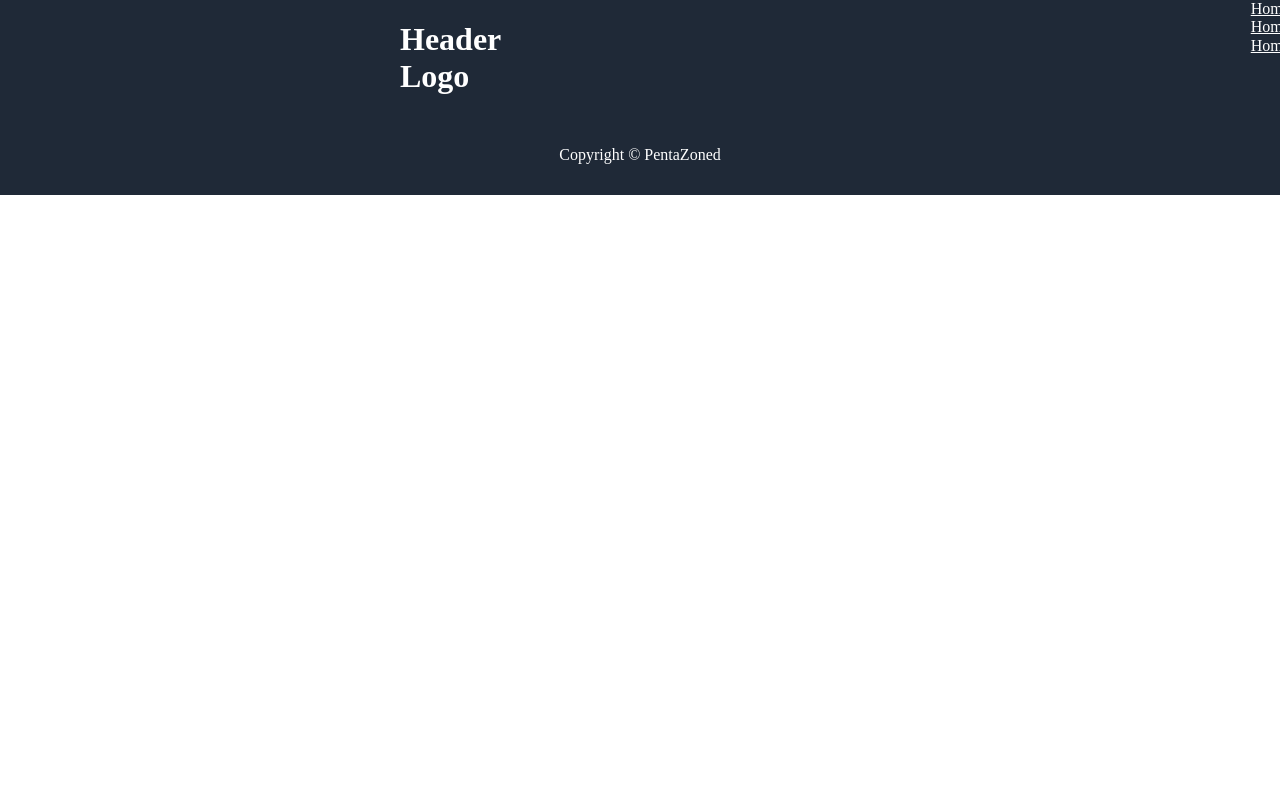
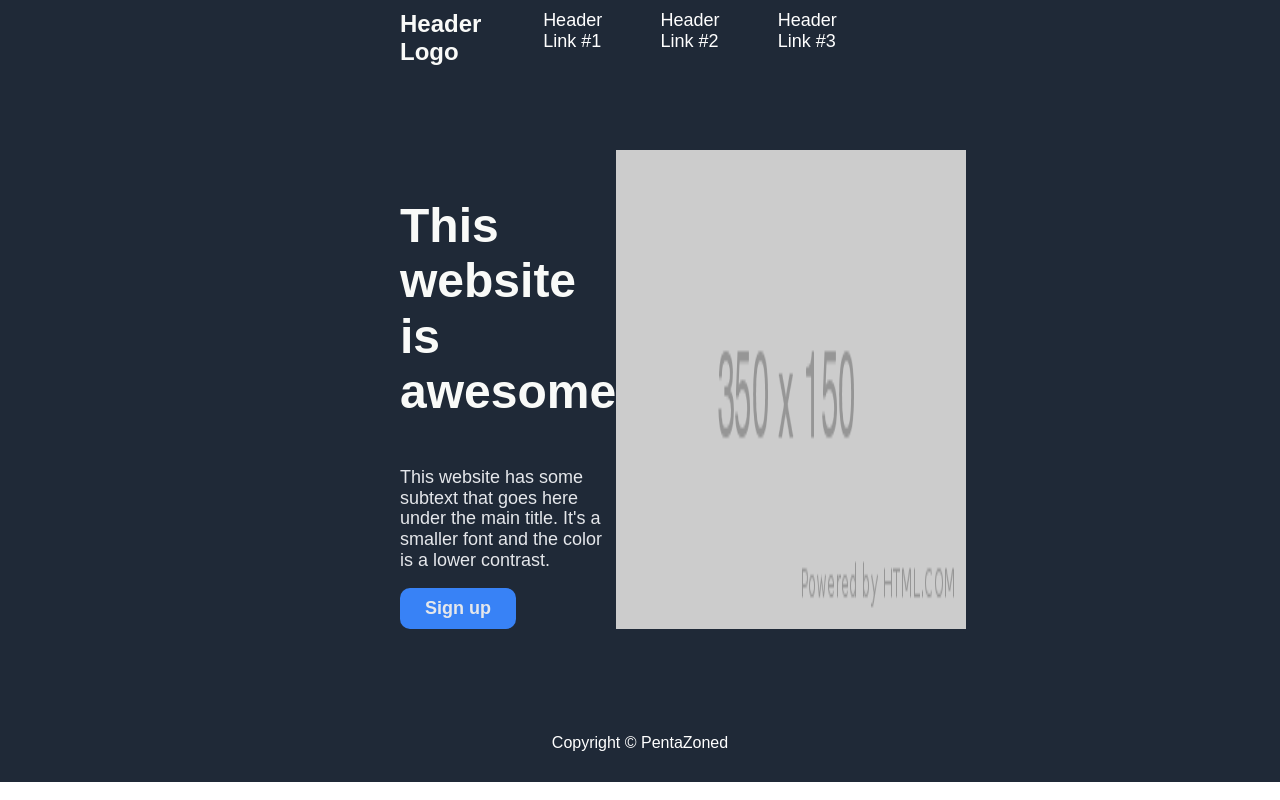
Before and after one commit to PentaZoned/Landing-Page-Practice, a plain HTML site: page index.html in a window 1280 px wide. Drawn offline with Linux system fonts and the light colour scheme.

Commit message:
added placeholder image, finished template hero

```diff
--- a/index.html
+++ b/index.html
@@ -11,14 +11,27 @@
 <body>
     <header>
         <div class="navbar">
-            <h1>Header Logo</h1>
+            <span class="logo">Header Logo</span>
             <nav>
-                <a href="#">Home</a>
-                <a href="#">Home</a>
-                <a href="#">Home</a>
+                <a href="#">Header Link #1</a>
+                <a href="#">Header Link #2</a>
+                <a href="#">Header Link #3</a>
             </nav>
         </div>
+
+        <div class="hero-content">
+            <div>
+                <p class="hero-main-text">This website is awesome</p>
+                <p class="hero-secondary-text">This website has some subtext that goes here under the main title. It's a smaller font and the color is a lower contrast.</p>
+                <button class="hero-button">Sign up</button>
+            </div>
+            <img src="placeholder.png" alt="placeholder image" loading="lazy">
+        </div>
     </header>
+
+    <main>
+
+    </main>
 
     <footer>Copyright &copy PentaZoned</footer>
 </body>
--- a/style.css
+++ b/style.css
@@ -1,3 +1,7 @@
+* {
+    font-family: sans-serif;
+}
+
 :root {
     --hero_footer_background: #1F2937;
 }
@@ -8,8 +12,15 @@ header {
     padding-right: 400px;
 }
 
+nav {
+    display: flex;
+}
+
 nav a {
     color: white;
+    text-decoration: none;
+    font-size: 18px;
+    padding: 10px 15px;
 }
 
 footer {
@@ -20,9 +31,40 @@ footer {
     padding-bottom: 30px;
 }
 
+.logo {
+    font-size: 24px;
+    color: #F9FAF8;
+    padding: 10px 15px 10px 0px;
+    font-weight: bold;
+}
+
 .navbar {
     color: white;
     display: flex;
-    justify-content: stretch;
-    gap: 750px;
+    justify-content:space-between;
 }
+
+.hero-content {
+    display: flex;
+    padding: 75px 0px;
+}
+
+.hero-main-text {
+    color: #F9FAF8;
+    font-size: 48px;
+    font-weight: bolder;
+}
+
+.hero-secondary-text,
+.hero-button {
+    color: #E5E7EB;
+    font-size: 18px;
+}
+
+.hero-button {
+    background-color: #3882f6;
+    font-weight: bold;
+    padding: 10px 25px;
+    border: 0;
+    border-radius: 10px;
+}
```
Also changed, not shown: placeholder.png (added).
